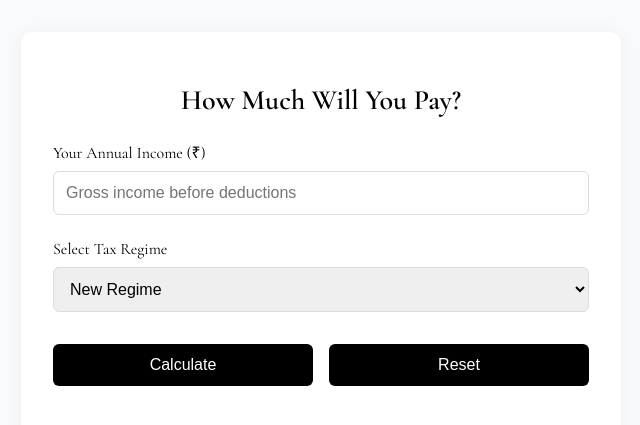
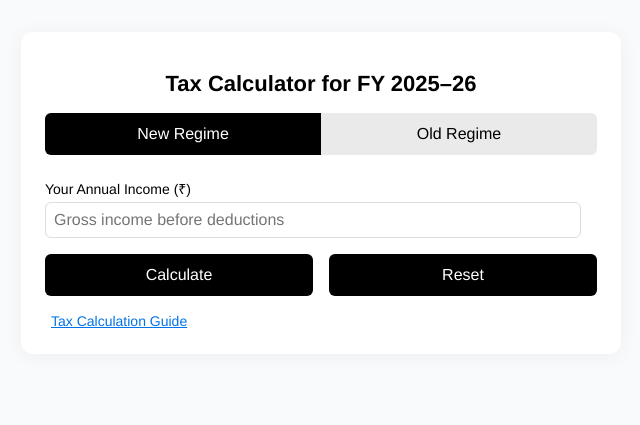
Before and after one commit to harsh-nahar/harsh-nahar.github.io, a Jekyll site: the page tools/taxcalc2526/index.html, which Jekyll copies as it is, in a window 1280 px wide. Shown: the top 425 px of the page, without its empty margins (319-959 px from the left). Built offline with Jekyll 4.4.1, drawn with Linux system fonts in a browser that asks for light colours.

Commit message:
Update index.html

```diff
--- a/tools/taxcalc2526/index.html
+++ b/tools/taxcalc2526/index.html
@@ -3,38 +3,62 @@
 <head>
   <meta charset="UTF-8" />
   <meta name="viewport" content="width=device-width, initial-scale=1.0" />
-  <title>Tax Calculator 2025–26</title>
+  <title>Tax Calculator FY 2025–26</title>
   <link rel="stylesheet" href="/styles.css" />
   <style>
+    /* Override font for tool */
+    .tax-app, .tax-app * {
+      font-family: Helvetica, Arial, sans-serif;
+    }
     body {
       background: #f9fafb;
-      font-family: 'Cormorant Garamond', serif;
+      margin: 0;
     }
     .tax-app {
       max-width: 600px;
       margin: 2rem auto;
       background: #fff;
-      padding: 2rem;
+      padding: 1.5rem;
       border-radius: 12px;
       box-shadow: 0 2px 20px rgba(0, 0, 0, 0.05);
     }
     .tax-app h1 {
-      font-size: 28px;
-      margin-bottom: 1.5rem;
+      font-size: 22px;
+      margin-bottom: 1rem;
       text-align: center;
       font-weight: 600;
     }
-    .field {
+    .toggle-regime {
+      display: flex;
+      background: #eaeaea;
+      border-radius: 6px;
+      overflow: hidden;
       margin-bottom: 1.5rem;
     }
+    .toggle-regime button {
+      flex: 1;
+      padding: 0.75rem;
+      border: none;
+      background: none;
+      font-size: 16px;
+      cursor: pointer;
+      transition: background 0.2s;
+    }
+    .toggle-regime button.active {
+      background: #000;
+      color: #fff;
+    }
+    .field {
+      margin-bottom: 1rem;
+    }
     .field label {
-      font-size: 16px;
+      font-size: 14px;
       display: block;
-      margin-bottom: 0.5rem;
+      margin-bottom: 0.25rem;
     }
-    .field input, .field select {
-      width: 100%;
-      padding: 0.75rem;
+    .field input {
+      width: calc(100% - 1rem);
+      padding: 0.5rem;
       font-size: 16px;
       border: 1px solid #ddd;
       border-radius: 6px;
@@ -42,9 +66,8 @@
     }
     .actions {
       display: flex;
-      justify-content: space-between;
       gap: 1rem;
-      margin-top: 2rem;
+      margin-top: 1rem;
     }
     .actions button {
       flex: 1;
@@ -61,34 +84,92 @@
     .actions button:hover {
       background: #ff5232;
     }
-    .output {
-      margin-top: 2rem;
-      font-size: 20px;
+    .summary, .breakdown, .guide-popup {
+      background: #f5f5f5;
+      margin-top: 1.5rem;
+      padding: 1rem;
+      border-radius: 6px;
+    }
+    .summary div {
+      display: flex;
+      justify-content: space-between;
+      margin-bottom: 0.5rem;
+      font-size: 14px;
+    }
+    .summary div.total {
       font-weight: 600;
-      text-align: center;
-      color: #222;
+      font-size: 16px;
+    }
+    .breakdown { display: none; }
+    .breakdown table {
+      width: 100%;
+      border-collapse: collapse;
+      font-size: 13px;
+    }
+    .breakdown th, .breakdown td {
+      padding: 0.5rem;
+      border-bottom: 1px solid #ddd;
+      text-align: left;
+    }
+    .toggle-breakdown {
+      margin-top: 1rem;
+      background: none;
+      border: none;
+      color: #0073e6;
+      cursor: pointer;
+      font-size: 14px;
+      text-decoration: underline;
+    }
+    .guide-popup {
+      position: fixed;
+      top: 50%; left: 50%;
+      transform: translate(-50%, -50%);
+      max-width: 90%; max-height: 80%;
+      overflow-y: auto;
+      display: none;
+      z-index: 1000;
+      background: #fff;
+    }
+    .guide-popup h2 {
+      margin-top: 0;
+      font-size: 18px;
+    }
+    .guide-popup .close {
+      position: absolute;
+      top: 0.5rem; right: 0.5rem;
+      background: none;
+      border: none;
+      font-size: 18px;
+      cursor: pointer;
+    }
+    .overlay {
+      position: fixed;
+      top:0;left:0;width:100%;height:100%;
+      background: rgba(0,0,0,0.3);
+      display: none;
+      z-index: 900;
+    }
+    @media (max-width: 600px) {
+      .tax-app { margin: 1rem; padding: 1rem; }
     }
   </style>
 </head>
 <body>
   <div class="container tax-app">
-    <h1>How Much Will You Pay?</h1>
+    <h1>Tax Calculator for FY 2025–26</h1>
+
+    <!-- Regime toggle -->
+    <div class="toggle-regime">
+      <button id="newBtn" class="active">New Regime</button>
+      <button id="oldBtn">Old Regime</button>
+    </div>
 
     <div class="field">
       <label for="income">Your Annual Income (₹)</label>
       <input type="number" id="income" placeholder="Gross income before deductions" />
     </div>
-
-    <div class="field">
-      <label for="regime">Select Tax Regime</label>
-      <select id="regime">
-        <option value="new">New Regime</option>
-        <option value="old">Old Regime</option>
-      </select>
-    </div>
-
     <div class="field" id="exemptionsField" style="display:none">
-      <label for="exemptions">Exemptions (Only for Old Regime)</label>
+      <label for="exemptions">Exemptions (Old Regime)</label>
       <input type="number" id="exemptions" placeholder="₹0" />
     </div>
 
@@ -97,68 +178,97 @@
       <button onclick="resetForm()">Reset</button>
     </div>
 
-    <div class="output" id="output"></div>
+    <!-- Summary -->
+    <div class="summary" id="summary" style="display:none">
+      <div><span>Annual Income</span><span id="sumIncome"></span></div>
+      <div><span>Standard Deduction</span><span id="sumDeduction"></span></div>
+      <div><span>Taxable Income</span><span id="sumTaxable"></span></div>
+      <div><span>Income Tax</span><span id="sumTax"></span></div>
+      <div><span>Cess (4%)</span><span id="sumCess"></span></div>
+      <div class="total"><span>Total Liability</span><span id="sumTotal"></span></div>
+    </div>
+
+    <button class="toggle-breakdown" onclick="toggleBreak()" style="display:none">Show Breakdown</button>
+
+    <!-- Breakdown -->
+    <div class="breakdown" id="breakdown">
+      <table>
+        <thead><tr><th>Slab</th><th>Amount</th><th>Rate</th><th>Tax</th></tr></thead>
+        <tbody id="breakBody"></tbody>
+      </table>
+    </div>
+
+    <button class="toggle-breakdown" onclick="openGuide()">Tax Calculation Guide</button>
+  </div>
+
+  <!-- Guide Popup -->
+  <div class="overlay" onclick="closeGuide()"></div>
+  <div class="guide-popup" id="guidePopup">
+    <button class="close" onclick="closeGuide()">×</button>
+    <h2>Tax Regime Explained</h2>
+    <p><strong>New Regime:</strong> Reduced slab rates, no additional exemptions beyond ₹75,000 standard deduction. Income up to ₹12,00,000 exempt under section 87A.</p>
+    <p><strong>Old Regime:</strong> Original slabs, allows user-specified exemptions (e.g., 80C). ₹75,000 deduction plus any exemptions.</p>
+    <p><strong>Cess:</strong> An additional 4% on the calculated tax under both regimes.</p>
   </div>
 
   <script>
-    const regimeSelector = document.getElementById('regime');
-    regimeSelector.addEventListener('change', () => {
-      const field = document.getElementById('exemptionsField');
-      field.style.display = regimeSelector.value === 'old' ? 'block' : 'none';
-    });
+    const newBtn = document.getElementById('newBtn');
+    const oldBtn = document.getElementById('oldBtn');
+    const exemptionsField = document.getElementById('exemptionsField');
+    const summary = document.getElementById('summary');
+    const breakdown = document.getElementById('breakdown');
+    const toggleBtn = document.querySelectorAll('.toggle-breakdown')[0];
+    let currentRegime = 'new';
+
+    newBtn.onclick = () => { currentRegime='new'; toggleReg(); };
+    oldBtn.onclick = () => { currentRegime='old'; toggleReg(); };
+    function toggleReg() {
+      newBtn.classList.toggle('active', currentRegime==='new');
+      oldBtn.classList.toggle('active', currentRegime==='old');
+      exemptionsField.style.display = currentRegime==='old'?'block':'none';
+      summary.style.display = 'none'; breakdown.style.display='none';
+    }
 
     function calculateTax() {
       const income = parseFloat(document.getElementById('income').value);
-      const regime = document.getElementById('regime').value;
-      const exemptions = parseFloat(document.getElementById('exemptions').value || 0);
-
-      if (isNaN(income) || income <= 0) {
-        document.getElementById('output').textContent = 'Please enter a valid income.';
-        return;
+      const exemptions = parseFloat(document.getElementById('exemptions').value||0);
+      if (!income||income<0) return alert('Enter valid income');
+      const deduction=75000;
+      let taxable=income-deduction;
+      if (currentRegime==='old') taxable-=exemptions;
+      if (taxable<0) taxable=0;
+      if (currentRegime==='new'&&income<=1200000) {
+        alert('Exempt under 87A.'); summary.style.display='none';return;
       }
-
-      const deduction = 75000;
-      let taxable = income - deduction;
-
-      if (regime === 'old') taxable -= exemptions;
-      if (taxable < 0) taxable = 0;
-
-      if (regime === 'new' && income <= 1200000) {
-        document.getElementById('output').textContent = 'Tax Liability: ₹0 (Exempted under Section 87A)';
-        return;
+      const slabs=[400000,400000,400000,400000,400000,Infinity];
+      const rates=[0.05,0.10,0.15,0.20,0.25,0.30];
+      let rem=taxable, tax=0;
+      const rows=[];
+      for(let i=0;i<slabs.length;i++){
+        const amt=Math.min(rem,slabs[i]);
+        const t=amt*rates[i];
+        if(amt>0) rows.push([i,amt,rates[i]*100,t]);
+        tax+=t; rem-=amt; if(rem<=0) break;
       }
-
-      let tax = 0;
-      const slabs = [
-        { limit: 400000, rate: 0.05 },
-        { limit: 400000, rate: 0.10 },
-        { limit: 400000, rate: 0.15 },
-        { limit: 400000, rate: 0.20 },
-        { limit: 400000, rate: 0.25 },
-        { limit: Infinity, rate: 0.30 }
-      ];
-
-      let remaining = taxable;
-      for (let slab of slabs) {
-        const apply = Math.min(remaining, slab.limit);
-        tax += apply * slab.rate;
-        remaining -= apply;
-        if (remaining <= 0) break;
-      }
-
-      const cess = tax * 0.04;
-      const total = Math.round(tax + cess);
-
-      document.getElementById('output').textContent = `Tax Liability: ₹${total.toLocaleString()}`;
+      const cess=tax*0.04, total=Math.round(tax+cess);
+      document.getElementById('sumIncome').textContent='₹'+income.toLocaleString();
+      document.getElementById('sumDeduction').textContent='-₹'+deduction.toLocaleString();
+      document.getElementById('sumTaxable').textContent='₹'+taxable.toLocaleString();
+      document.getElementById('sumTax').textContent='₹'+Math.round(tax).toLocaleString();
+      document.getElementById('sumCess').textContent='₹'+Math.round(cess).toLocaleString();
+      document.getElementById('sumTotal').textContent='₹'+total.toLocaleString();
+      const body=''; let html='';
+      rows.forEach(r=>{
+        html+=`<tr><td>₹${(r[0]*4+0)}–₹${((r[0]+1)*4)}L</td><td>₹${r[1].toLocaleString()}</td><td>${r[2]}%</td><td>₹${Math.round(r[3]).toLocaleString()}</td></tr>`;
+      });
+      document.getElementById('breakBody').innerHTML=html;
+      summary.style.display='block'; toggleBtn.style.display='inline'; breakdown.style.display='none';
     }
-
-    function resetForm() {
-      document.getElementById('income').value = '';
-      document.getElementById('regime').value = 'new';
-      document.getElementById('exemptions').value = '';
-      document.getElementById('exemptionsField').style.display = 'none';
-      document.getElementById('output').textContent = '';
-    }
+    function resetForm(){ document.getElementById('income').value='';document.getElementById('exemptions').value=''; summary.style.display='none';breakdown.style.display='none'; toggleBtn.style.display='none'; }
+    function toggleBreak(){ breakdown.style.display= breakdown.style.display==='none'?'block':'none'; toggleBtn.textContent= breakdown.style.display==='none'?'Show Breakdown':'Hide Breakdown'; }
+    function openGuide(){ document.querySelector('.overlay').style.display='block'; document.getElementById('guidePopup').style.display='block'; }
+    function closeGuide(){ document.querySelector('.overlay').style.display='none'; document.getElementById('guidePopup').style.display='none'; }
+    toggleReg();
   </script>
 </body>
 </html>
```
